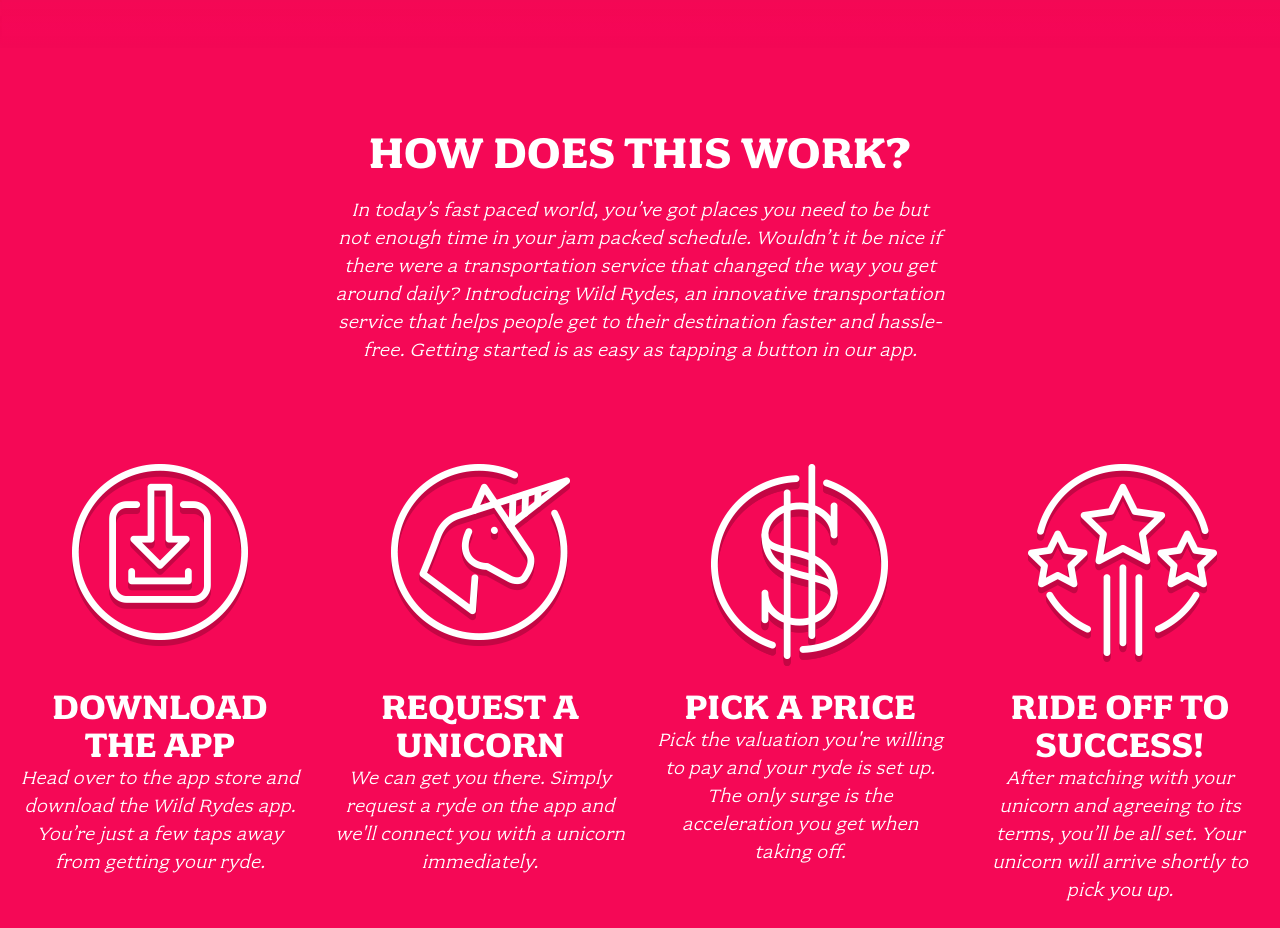
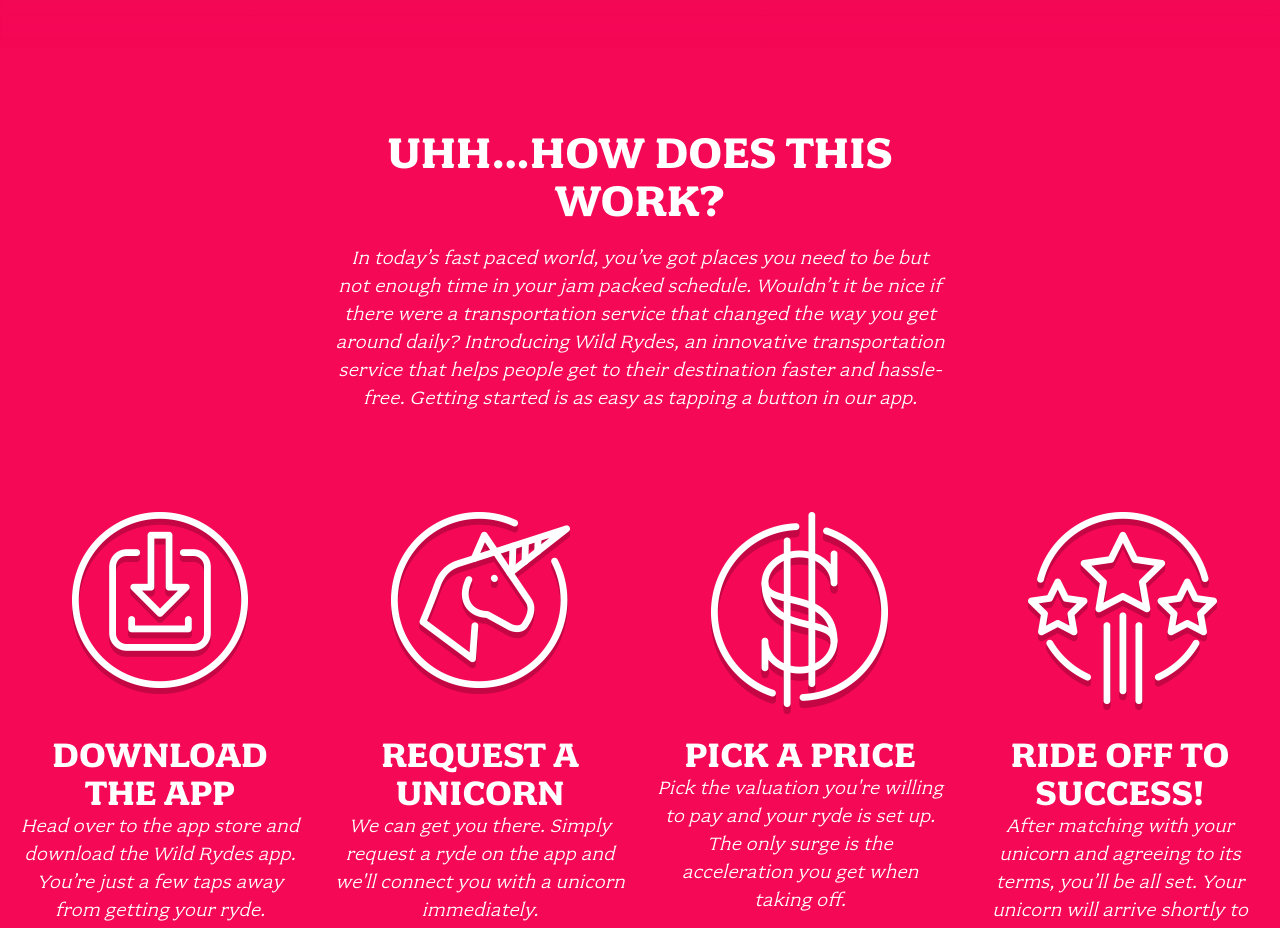
Before and after one commit to FarhanSaleem/wildrydes-site, a plain HTML site: page index.html in a window 1280 px wide. Shown: the part 900-1828 px from the top of the page. Drawn offline with Linux system fonts and the light colour scheme.

Commit message:
Update index.html

```diff
--- a/index.html
+++ b/index.html
@@ -30,7 +30,7 @@
 
   <section class="home-about">
     <div class="row column large-9 xlarge-6 xxlarge-4">
-      <h2 class="section-title">How Does This Work?</h2>
+      <h2 class="section-title">Uhh...How Does This Work?</h2>
       <p class="content">
         In today’s fast paced world, you’ve got places you need to be but not enough time in your jam packed schedule. Wouldn’t it be nice if there were a transportation service that changed the way you get around daily? Introducing Wild Rydes, an innovative transportation service that helps people get to their destination faster and hassle-free. Getting started is as easy as tapping a button in our app.
       </p>
```
